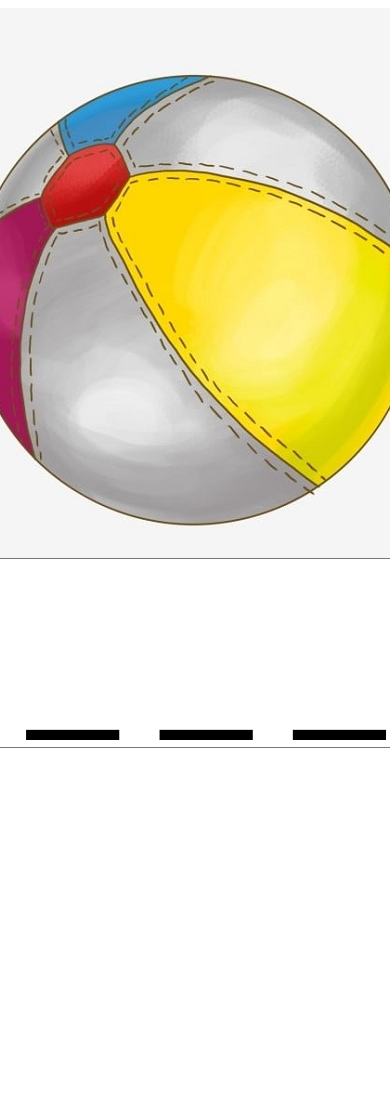
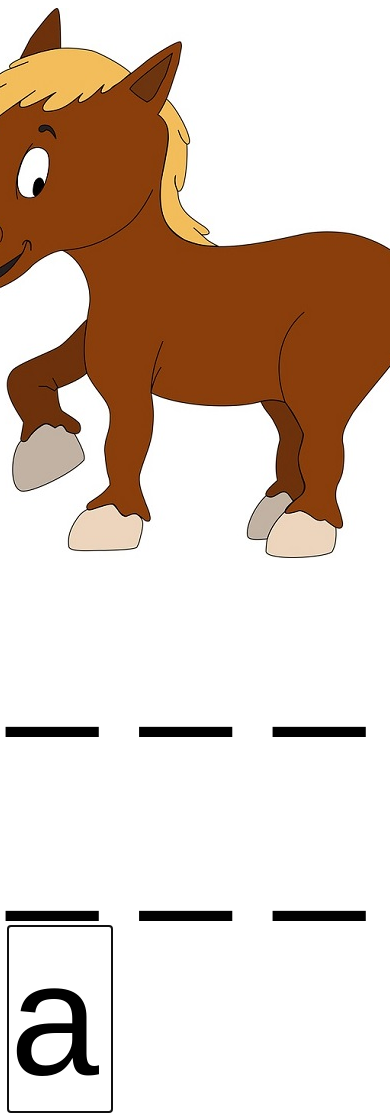
Before and after one commit to marlonklc/marlonklc.github.io, a plain HTML site: page anna/montar-palavras/index.html in a window 390 px wide. Shown: the top 1115 px of the page. Before the commit the page ends 844 px from the top, so only its background shows below. Drawn offline with Linux system fonts and the light colour scheme.

Commit message:
Revert "test show keyboard on mobile"
This reverts commit 942af1fcc3268904a59b3e3f5d070734b0cf53c0.

```diff
--- a/anna/montar-palavras/index.html
+++ b/anna/montar-palavras/index.html
@@ -16,19 +16,10 @@
             font-size: 120pt;
             color: rgb(0, 0, 0);
         }
-        /* input {
-            width: 100%;
+        input {
             font-size: 120pt;
+            width: 100px;
             border-style: none;
-        } */
-        input {
-            color: transparent;
-            text-shadow: 0 0 0 #000000;
-            font-size: 120pt;
-
-            &:focus {
-                outline: none;
-            }
         }
     </style>
 
@@ -36,14 +27,15 @@
 
 <body>
     <div><img id="image"/> </div>
-    <div id="wordq"><input id="wordw" type="text"></div>
-    <!-- <div id="word"></div> -->
+    <!-- <div id="wordq"><input id="wordw" type="text"></div> -->
+    <div id="word"></div>
+
+    <input id="input_hide" type="text" value="a"/>
 
 
     <script>
         const game = {
-            words: ['bola'],
-            //words: ['bola', 'agua', 'cama', 'cavalo', 'gato', 'sol', 'chuva', 'casa'],
+            words: ['bola', 'agua', 'cama', 'cavalo', 'gato', 'sol', 'chuva', 'casa'],
             //words: ['casa', 'bola', 'sol', 'lua', 'urso', 'gato', 'agua', 'cama', 'mmae', 'papai', 'vovo', 'vovo', 'carro'],
             currentWord: {
                 value: '',
@@ -83,12 +75,12 @@
                 else word += '_ '
                 count++
             })
-            printWord(word.trim())
+            printWord(word)
         }
 
         function printWord(word) {
-            document.querySelector("#wordw").value = word
-            //document.querySelector("#word").innerHTML = word
+            //document.querySelector("#wordw").value = word
+            document.querySelector("#word").innerHTML = word
         }
 
         function startNewWord() {
@@ -97,19 +89,20 @@
                 game.currentWord.size = game.currentWord.value.length
                 game.currentWord.letterPosition = 0
                 document.querySelector("#image").src = `./images/${game.currentWord.value}.jpg`
-                document.querySelector("#wordw").style = `width: ${game.currentWord.size * 150}px`
+                //document.querySelector("#wordw").style = `width: ${game.currentWord.size * 130}px`
 
                 generateWord()
             } else {
-                printWord('PARABÉNS!')
-                document.querySelector("#image").src = ''
-                document.querySelector("#wordw").style = 'margin-top: 15%; color: blue; font-size: 100pt; width: 800px'
+                printWord('<br>PARABÉNS!')
+                //document.querySelector("#image").src = ''
+                document.querySelector("#word").style = 'color: blue'
             }
         }
 
         startNewWord()
 
-        document.querySelector("#wordw").focus()
+        document.querySelector("#input_hide").focus()
+        document.querySelector("#input_hide").click()
     </script>
 </body>
 </html>
```
